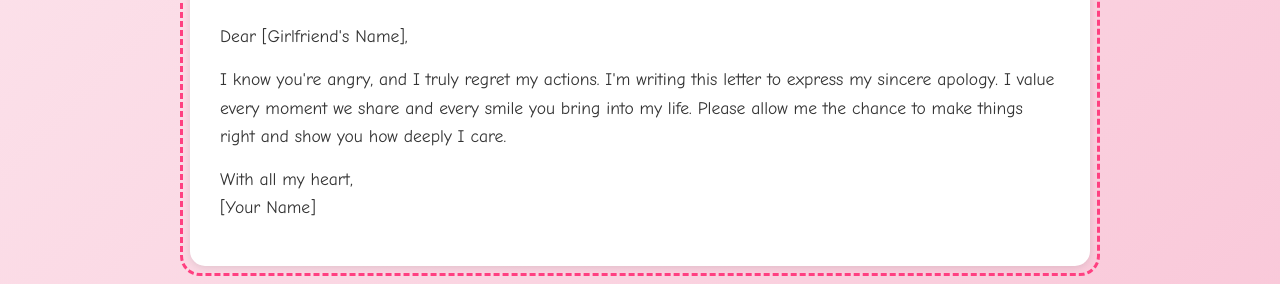
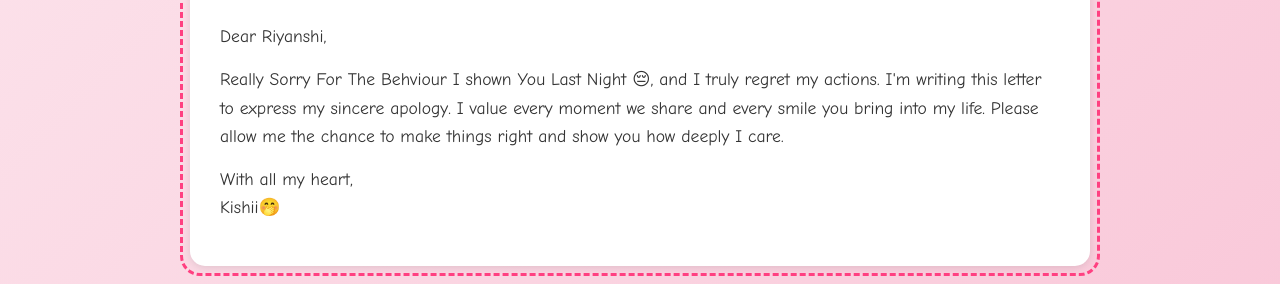
Before and after one commit to knagpal425/sorry, a plain HTML site: page index.html in a window 1280 px wide. Shown: the part 287-571 px from the top of the page. Drawn offline with Linux system fonts and the light colour scheme.

Commit message:
Update index.html

```diff
--- a/index.html
+++ b/index.html
@@ -112,13 +112,13 @@
     <!-- Letter Section -->
     <section class="section letter">
       <h2>A Letter to You</h2>
-      <p>Dear [Girlfriend's Name],</p>
+      <p>Dear Riyanshi,</p>
       <p>
-        I know you're angry, and I truly regret my actions. I'm writing this letter to express my sincere apology.
+        Really Sorry For The Behviour I shown You Last Night 😔, and I truly regret my actions. I'm writing this letter to express my sincere apology.
         I value every moment we share and every smile you bring into my life. Please allow me the chance to make things right
         and show you how deeply I care.
       </p>
-      <p>With all my heart,<br>[Your Name]</p>
+      <p>With all my heart,<br>Kishii🤭</p>
     </section>
     <!-- Poem Section -->
     <section class="section poem">
```
